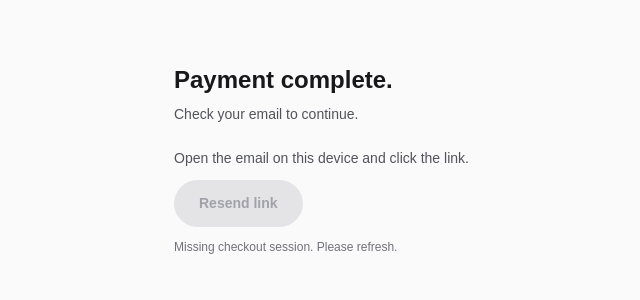
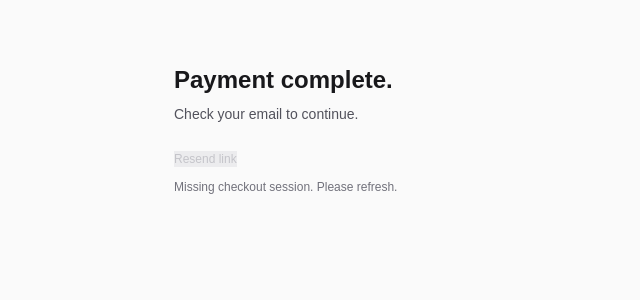
Before and after one commit to bbyjae-django-lab/quadrant, a Next.js app: page /billing/success in a window 1280 px wide. Shown: the top 300 px of the page, without its empty margins (178-818 px from the left). Built offline with nearby package versions, Linux system fonts and the light colour scheme; no server answers.

Commit message:
Task: Strip /billing/success down to the calmest possible final state. No instructional noise, no visual emphasis on secondary actions.

```diff
--- a/app/billing/success/SuccessClient.tsx
+++ b/app/billing/success/SuccessClient.tsx
@@ -50,10 +50,9 @@ export default function SuccessClient({ sessionId }: SuccessClientProps) {
         </div>
 
         <div className="space-y-3 text-sm text-zinc-600">
-          <p>Open the email on this device and click the link.</p>
           <button
             type="button"
-            className="btn btn-secondary w-fit text-sm"
+            className="text-xs text-zinc-600 underline-offset-2 hover:underline disabled:cursor-not-allowed disabled:opacity-60"
             onClick={handleResend}
             disabled={!effectiveSessionId || isSending || cooldownActive}
           >
```
